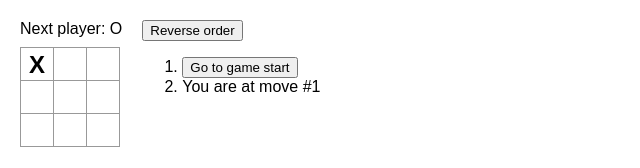
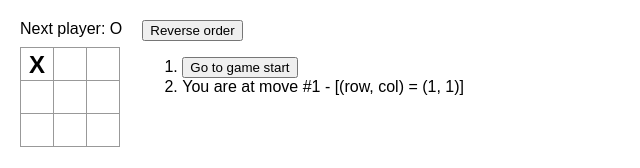
Before and after one commit to guto4331/react-tutorial, a React (Create React App) app: page / in a window 1280 px wide. Both pictures are taken after a click on the button 37 px from the left and 64 px from the top of the page. Shown: the top 168 px of the page, without its empty margins (0-640 px from the left). Built offline with nearby package versions, Linux system fonts and the light colour scheme.

Commit message:
feat: 履歴に各 move の場所の情報を追加
history と同様に管理することで実現しました。

```diff
--- a/src/App.js
+++ b/src/App.js
@@ -23,7 +23,7 @@ function Board({ xIsNext, squares, onPlay }) {
     } else {
       nextSquares[i] = 'O';
     }
-    onPlay(nextSquares);
+    onPlay(nextSquares, i);
   }
 
   const winningLine = calculateWinningLine(squares);
@@ -59,13 +59,16 @@ export default function Game() {
   const [history, setHistory] = useState([Array(9).fill(null)]);
   const [currentMove, setCurrentMove] = useState(0);
   const [doReverseMoves, setDoReverseMoves] = useState(false);
+  const [indexHistory, setIndexHistory] = useState([null]);
   const xIsNext = currentMove % 2 === 0;
   const currentSquares = history[currentMove];
 
-  function handlePlay(nextSquares) {
+  function handlePlay(nextSquares, i) {
     const nextHistory = [...history.slice(0, currentMove + 1), nextSquares];
     setHistory(nextHistory);
     setCurrentMove(nextHistory.length - 1);
+    const nextIndexHistory = [...indexHistory.slice(0, currentMove + 1), i];
+    setIndexHistory(nextIndexHistory);
   }
 
   function jumpTo(nextMove) {
@@ -91,13 +94,17 @@ export default function Game() {
     }
 
     return (
-      move === currentMove
-        ? <li key={move}>
-            {description}
-          </li>
-        : <li key={move}>
-            <button onClick={() => jumpTo(move)}>{description}</button>
-          </li>
+      <li key={move}>
+        {
+          move === currentMove
+            ? description
+            : <button onClick={() => jumpTo(move)}>{description}</button>
+        }{
+          move === 0
+          ? null
+          : ` - [(row, col) = (${Math.floor(indexHistory[move] / 3) + 1}, ${indexHistory[move] % 3 + 1})]`
+        }
+      </li>
     );
   });
 
```
